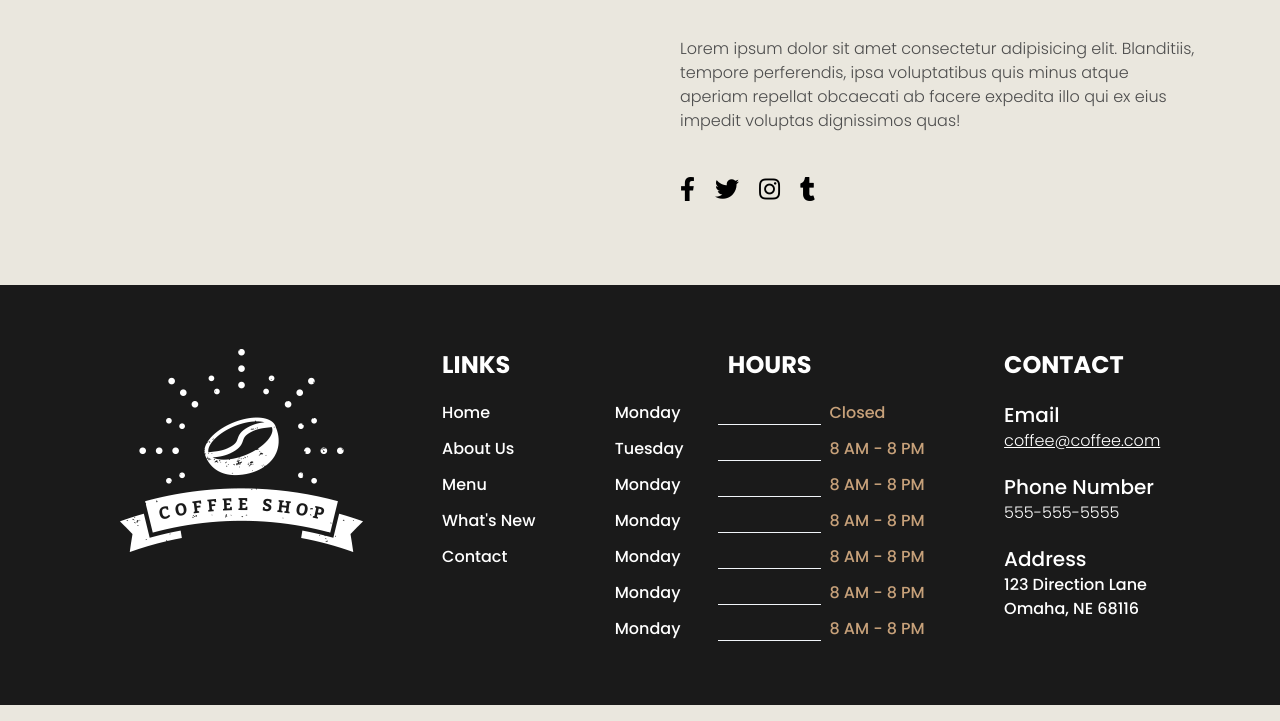
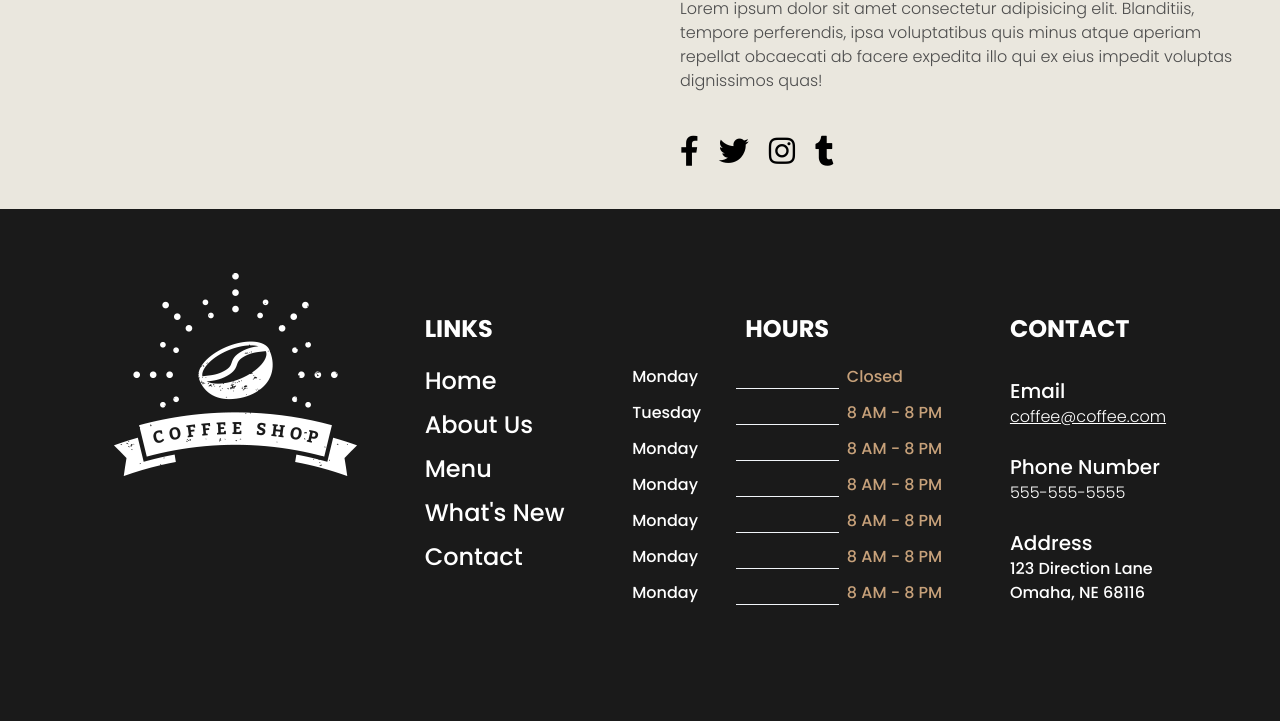
Before and after one commit to Tactenator/barista-clone, a website: page src/pages/about.html in a window 1280 px wide. Shown: the part 771-1492 px from the top of the page. Drawn offline with Linux system fonts and the light colour scheme.

Commit message:
about page mobile ready

```diff
--- a/src/pages/about.html
+++ b/src/pages/about.html
@@ -12,17 +12,22 @@
     <nav class="flex flex-row justify-between px-10 py-10 pb-60 relative z-10" style="background: linear-gradient(rgba(0,0,0,0.5), rgba(0,0,0,0.5)),
     url('../images/nav-backdrop.jpg'); background-position: center; background-repeat: no-repeat; background-size: cover; background-attachment: fixed;">
         <h1 class="text-white text-2xl">Coffee Shop</h1>
-        <ul class="flex flex-row gap-8 text-white text-2xl">
-            <a href="../../index.html"><li>Home</li></a>
+        <ul class="hidden sm:flex sm:flex-row sm:gap-8">
+            <a href="./index.html"><li>Home</li></a>
             <a href="./about.html"><li>About Us</li></a>
-            <a href="./menu.html"><li>Menu</li></a>
+            <a href="./about.html"><li>Menu</li></a>
             <a href="./whats-new.html"><li>What's New</li></a>
             <a href="./contact.html"><li>Contact</li></a>
         </ul>
+        <div id="hamburger" class="flex flex-col gap-1 sm:hidden">
+            <span style="width: 32px; height: 3px; background: white;"></span>
+            <span style="width: 32px; height: 3px; background: white;"></span>
+            <span style="width: 32px; height: 3px; background: white;"></span>
+        </div>
         <div class="absolute top-1/2 left-1/2 font-bold text-4xl text-white">About Us</div>
     </nav>
 
-    <div class="flex flex-row p-20 gap-20">
+    <div class="flex flex-col sm:flex-row p-10 gap-20">
         <div class="w-full">
             <img src="../images/about-landing.jpg" alt="Landing Page Picture">
         </div>
@@ -40,35 +45,39 @@
             </p>
              <!-- Add social media icons here -->
             <div class="">
-                <div class="flex flex-row gap-5">
-                    <a href="https://www.facebook.com"><i class="fab fa-facebook-f text-2xl transition-all duration-200 hover:text-gold-text cursor-pointer"></i></a>
-                    <a href="https://www.twitter.com"><i class="fab fa-twitter text-2xl transition-all duration-200 hover:text-gold-text cursor-pointer"></i></a>
-                    <a href="https://www.instagram.com"><i class="fab fa-instagram text-2xl transition-all duration-200 hover:text-gold-text cursor-pointer"></i></a>
-                    <a href="https://www.tumblr.com"><i class="fab fa-tumblr text-2xl transition-all duration-200 hover:text-gold-text cursor-pointer"></i></a>
+                <div class="flex flex-row justify-center sm:justify-start gap-10 sm:gap-5 ">
+                    <a href="https://www.facebook.com"><i class="fab fa-facebook-f text-3xl transition-all duration-200 hover:text-gold-text cursor-pointer"></i></a>
+                    <a href="https://www.twitter.com"><i class="fab fa-twitter text-3xl transition-all duration-200 hover:text-gold-text cursor-pointer"></i></a>
+                    <a href="https://www.instagram.com"><i class="fab fa-instagram text-3xl transition-all duration-200 hover:text-gold-text cursor-pointer"></i></a>
+                    <a href="https://www.tumblr.com"><i class="fab fa-tumblr text-3xl transition-all duration-200 hover:text-gold-text cursor-pointer"></i></a>
                 </div>
             </div>
         </div>
     </div>
 
     <!-- Footer Section  -->
-    <footer class="bg-footer min-h-fit flex flex-row justify-around text-white py-16 px-20">
+    <footer class="bg-footer min-h-fit flex flex-col sm:flex-row justify-around text-white py-16 px-20">
         <div class="flex flex-row justify-around">
             <div class="">
                 <img src="../images/home-icon.png">
             </div>
         </div>
-        <div class="flex flex-col">
-            <h1 class="text-2xl font-bold mb-5 uppercase">Links</h1>
-            <ul class="flex flex-col gap-3">
-                <a class="transition-colors duration-200 hover:cursor-pointer hover:text-gold-text min-w-fit"
-                href="../../index.html"><li>Home</li></a>
-                <a class="transition-colors duration-200 hover:cursor-pointer hover:text-gold-text min-w-fit" href="./about.html"><li>About Us</li></a>
-                <a class="transition-colors duration-200 hover:cursor-pointer hover:text-gold-text min-w-fit" href="./menu.html"><li>Menu</li></a>
-                <a class="transition-colors duration-200 hover:cursor-pointer hover:text-gold-text min-w-fit" href="./whats-new.html"><li>What's New</li></a>
-                <a class="transition-colors duration-200 hover:cursor-pointer hover:text-gold-text min-w-fit" href="./contact.html"><li>Contact</li></a>
+        <div class="flex flex-col py-10">
+            <h1 class="text-2xl font-bold mb-5 uppercase text-center sm:text-left">Links</h1>
+            <ul class="flex flex-col items-center sm:items-start gap-3">
+                <a class="text-2xl transition-colors duration-200 hover:cursor-pointer hover:text-gold-text min-w-fit"
+                href="./index.html"><li>Home</li></a>
+                <a class="text-2xl transition-colors duration-200 hover:cursor-pointer hover:text-gold-text min-w-fit"
+                href="./src/pages/about.html"><li>About Us</li></a>
+                <a class="text-2xl transition-colors duration-200 hover:cursor-pointer hover:text-gold-text min-w-fit"
+                href="./src/pages/menu.html"><li>Menu</li></a>
+                <a class="text-2xl transition-colors duration-200 hover:cursor-pointer hover:text-gold-text min-w-fit"
+                href="./src/pages/whats-new.html"><li>What's New</li></a>
+                <a class="text-2xl transition-colors duration-200 hover:cursor-pointer hover:text-gold-text min-w-fit"
+                href="./src/pages/contact.html"><li>Contact</li></a>
             </ul>
         </div>
-        <div class="hours-container">
+        <div class="py-10">
             <h1 class="text-2xl font-bold uppercase mb-5 text-center">Hours</h1>
             <div class="flex flex-col gap-3 w-full">
                 <div class="grid grid-cols-3 w-full">
@@ -110,18 +119,18 @@
 
 
         </div>
-        <div class="grid grid-col ">
-            <h1 class="text-2xl font-bold uppercase">Contact</h1>
-            <div class="">
+        <div class="py-10 ">
+            <h1 class="text-2xl font-bold uppercase text-center sm:text-left pb-5">Contact</h1>
+            <div class="py-3">
                 <h2 class="font-medium text-xl">Email</h2>
                 <a class="font-normal hover:cursor-pointer transition-all duration-200 hover:text-gold-text
                 underline" href="">coffee@coffee.com</a>
             </div>
-            <div class="">
+            <div class="py-3">
                 <h2 class="font-medium text-xl">Phone Number</h2>
                 <a class="font-normal hover:cursor-pointer transition-all duration-200 hover:text-gold-text" href="">555-555-5555</a>
             </div>
-            <div class="">
+            <div class="py-3">
                 <h2 class="font-medium text-xl">Address</h2>
                 <a href="">123 Direction Lane<br>Omaha, NE 68116</a>
             </div>
```
Also changed, not shown: index.html (+1 -1 lines), dist/output.css.
